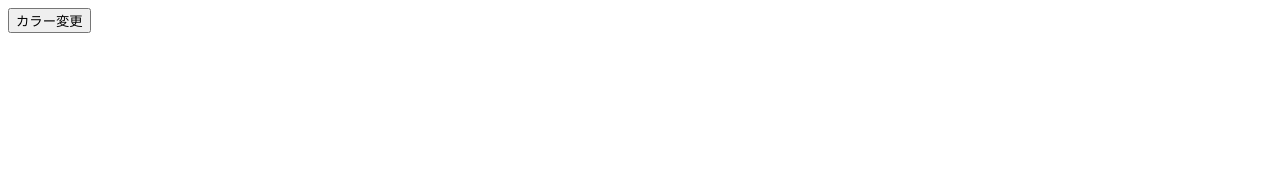
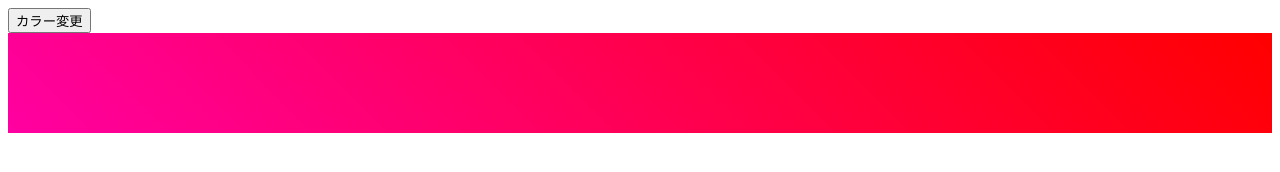
Before and after one commit to kajikaji0725/Practice_JavaScript, a plain HTML site: page 023/index.html in a window 1280 px wide. Drawn offline with Linux system fonts and the light colour scheme.

Commit message:
長方形病ができた。calcが悪さをして居たっぽい

```diff
--- a/023/style.css
+++ b/023/style.css
@@ -1,6 +1,6 @@
 .rectangle {
   width: 100%;
-  height: calc(100% - 50px);
+  height: 100px;
   --start: hsl(0, 100%, 50%);
   --end: hsl(322, 100%, 50%);
   background-image: linear-gradient(-135deg, var(--start), var(--end));
```
